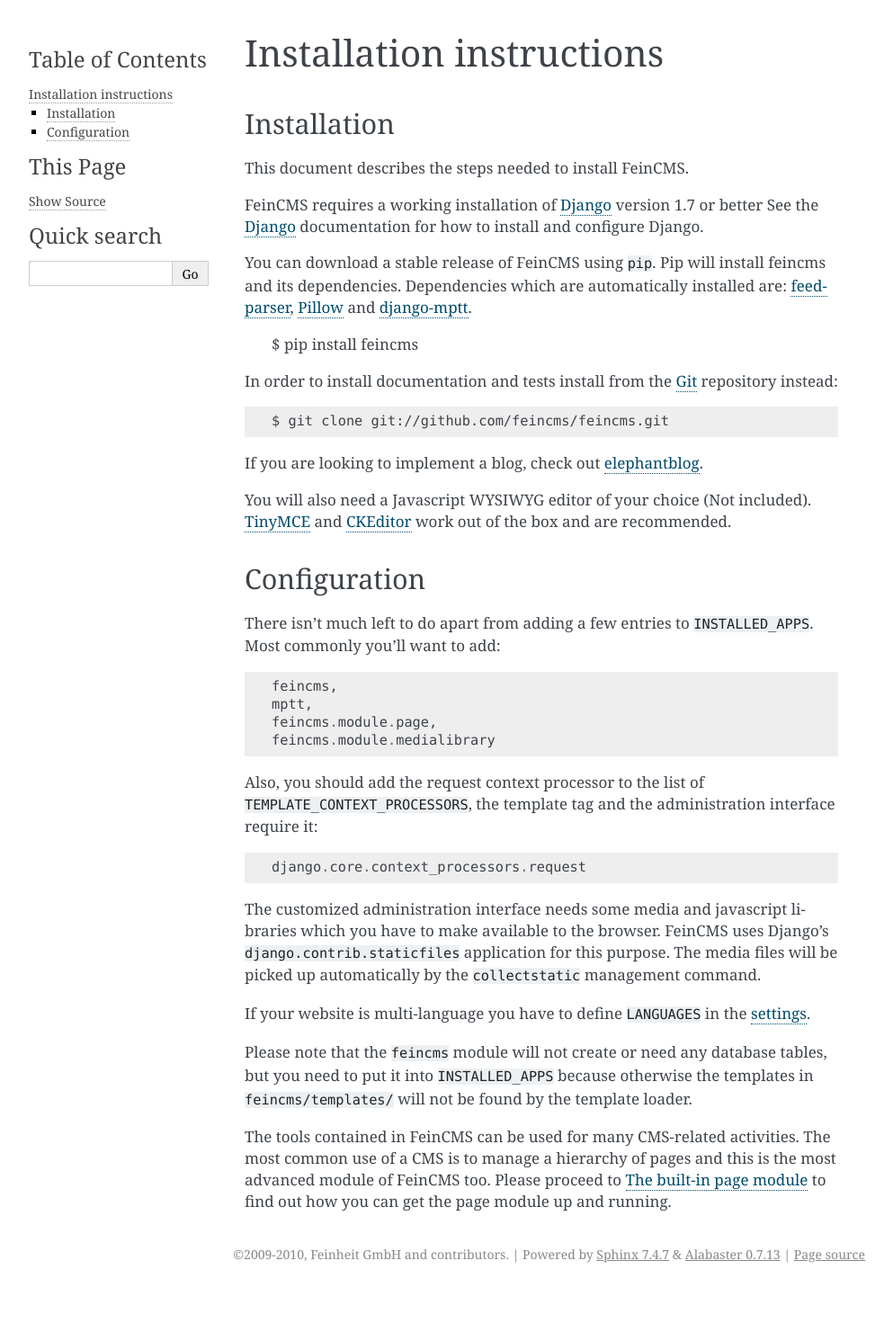
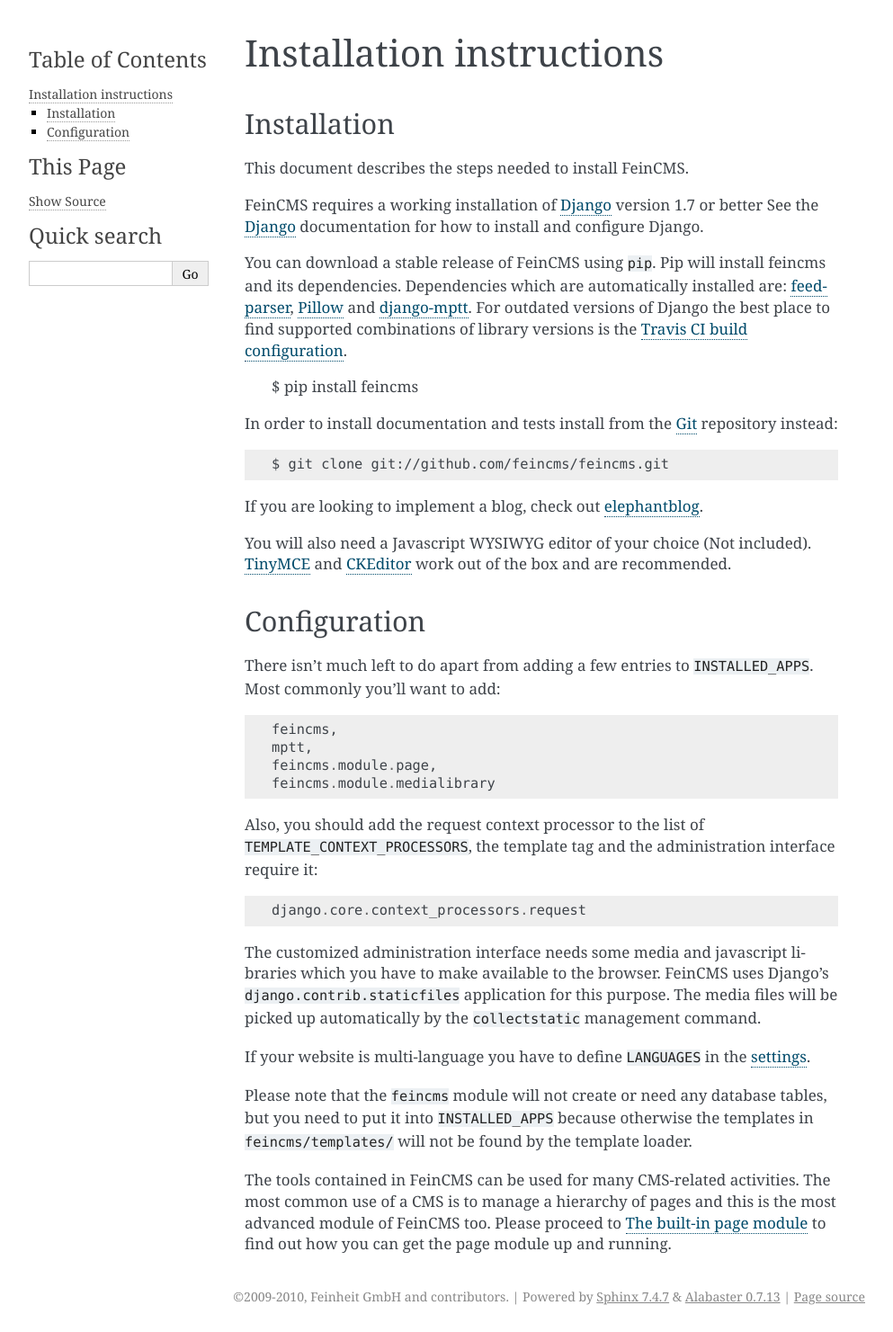
Before and after one commit to feincms/feincms, a Sphinx documentation site: the page built from docs/installation.rst, in a window 1280 px wide. Shown: the whole page at 90% size, without its empty margins (148-1141 px from the left). Built offline with Sphinx 7.4.7, drawn with Linux system fonts in a browser that asks for light colours; before the commit the page ends 1434 px from its top, so only the background shows below that.

Commit message:
Mention .travis.yml for supported combinations of libs

```diff
--- a/docs/installation.rst
+++ b/docs/installation.rst
@@ -14,7 +14,10 @@
 
 You can download a stable release of FeinCMS using ``pip``. Pip will install
 feincms and its dependencies. Dependencies which are automatically installed
-are: feedparser_, Pillow_ and django-mptt_.
+are: feedparser_, Pillow_ and django-mptt_. For outdated versions of
+Django the best place to find supported combinations of library versions is the
+`Travis CI build configuration
+<https://github.com/feincms/feincms/blob/master/.travis.yml>`_.
 
     $ pip install feincms
 
```
